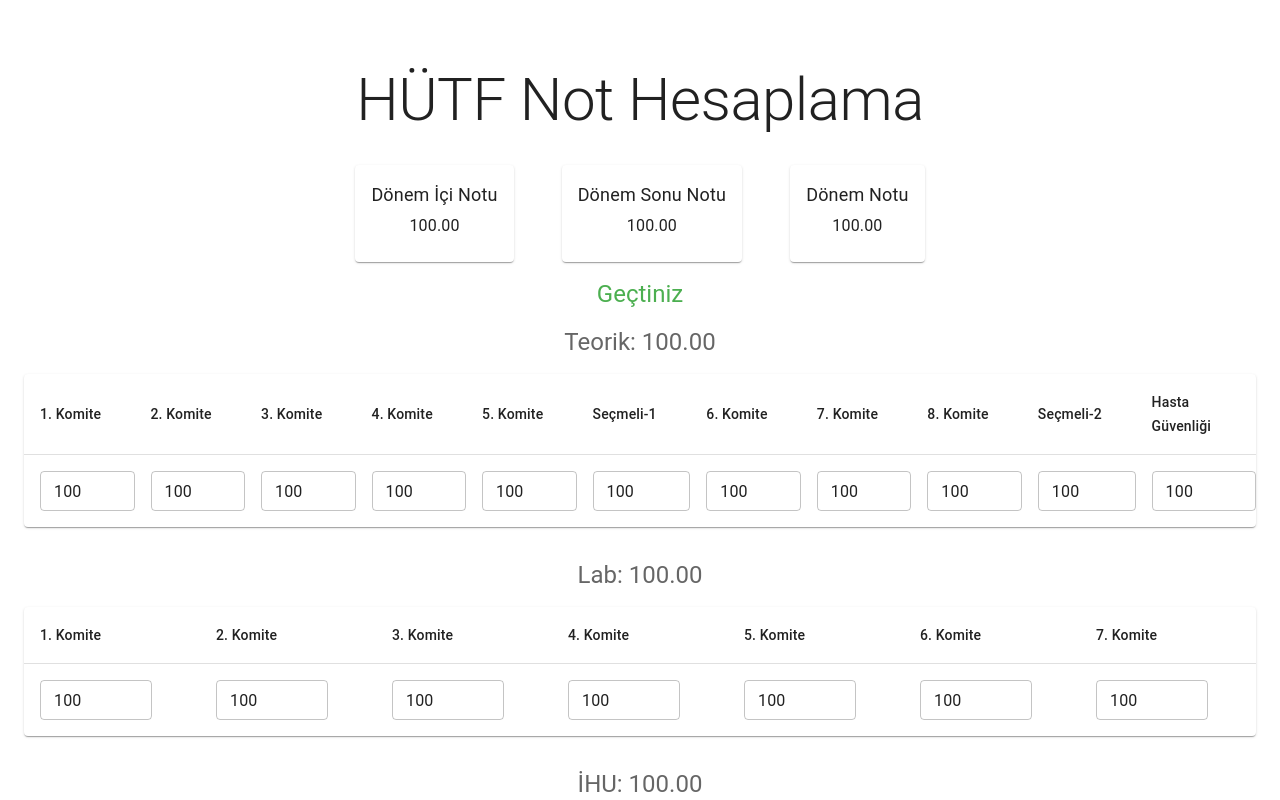
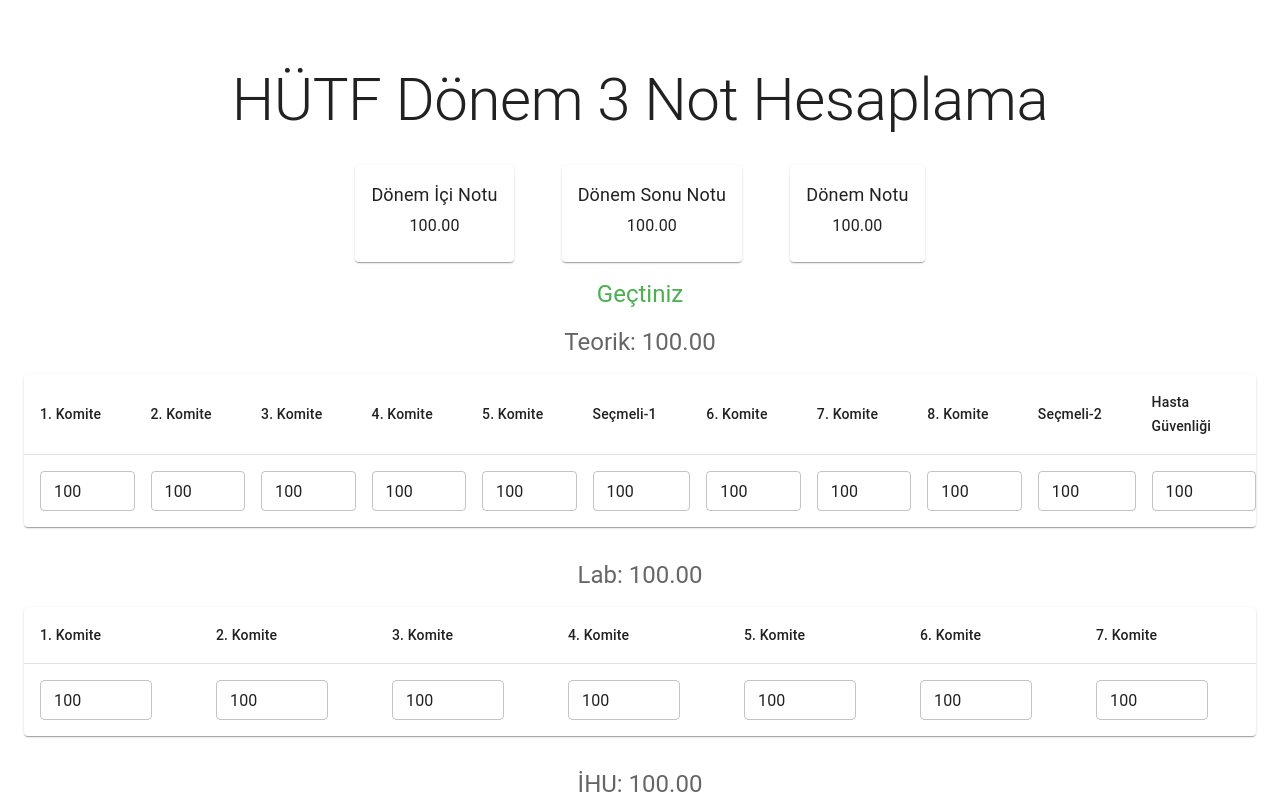
Before and after one commit to ardaatahan/hutf-final-calculator, a Next.js app: page / in a window 1280 px wide. Shown: the top 800 px of the page. Built offline with nearby package versions, Linux system fonts and the light colour scheme.

Commit message:
update the title of the site

```diff
--- a/pages/index.js
+++ b/pages/index.js
@@ -104,7 +104,7 @@ const Index = () => {
             color="text.primary"
             gutterBottom
           >
-            HÜTF Not Hesaplama
+            HÜTF Dönem 3 Not Hesaplama
           </Typography>
           <Box
             sx={{
```
